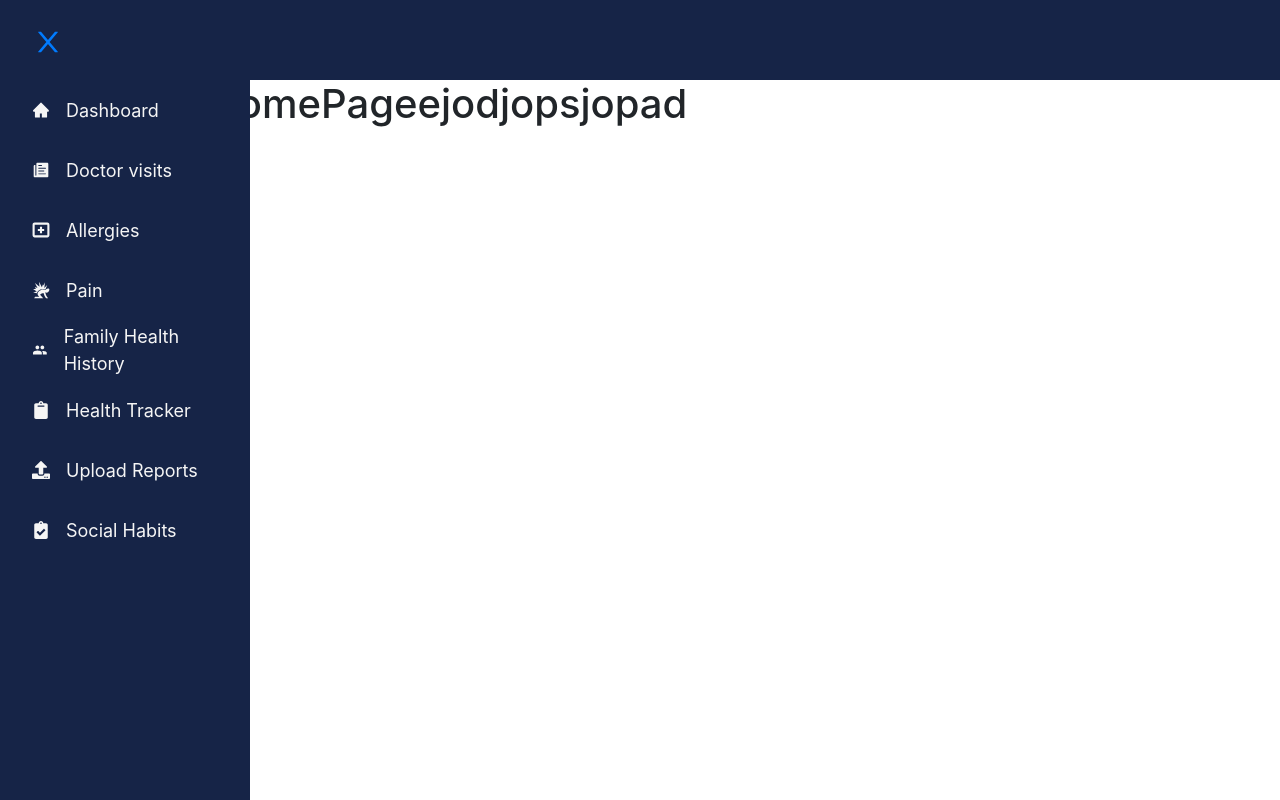
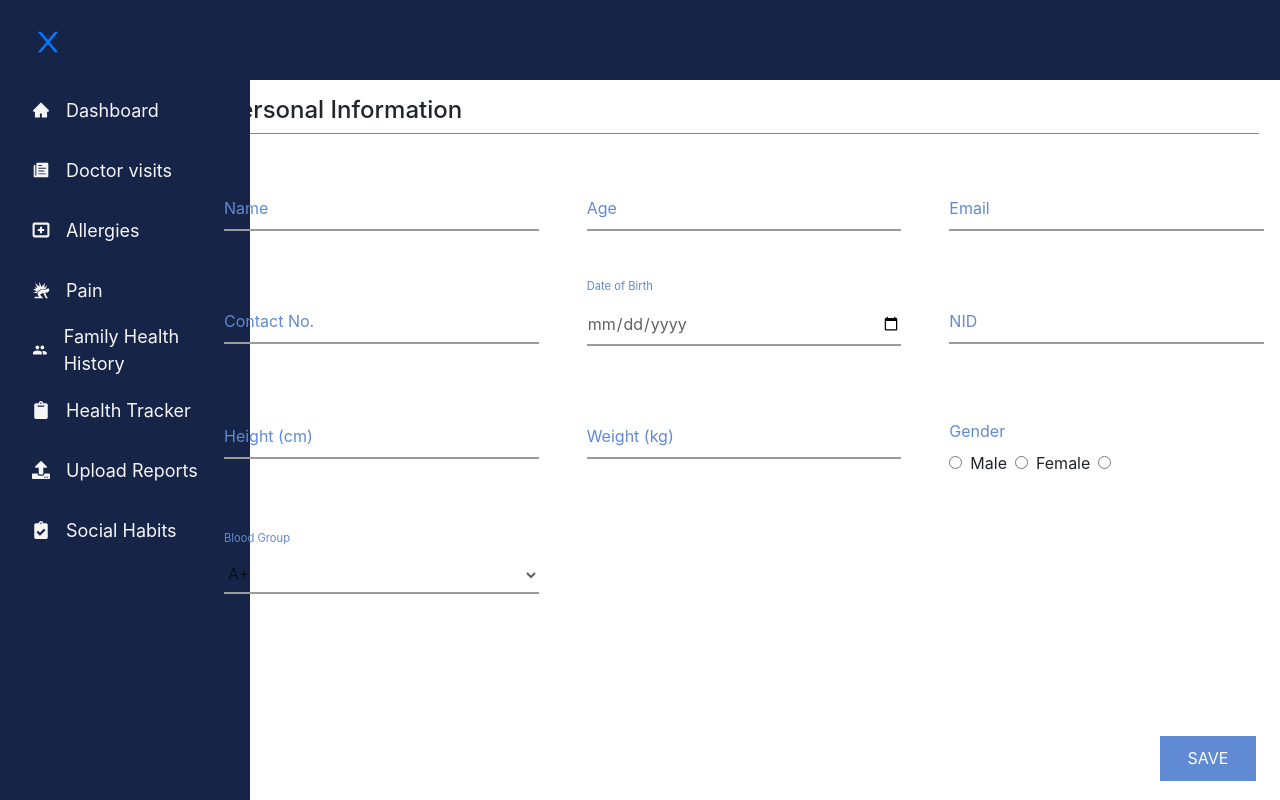
Before and after one commit to hafizsheetab/HealthDiary, a React (Create React App) app in the folder healthdiary/: page / in a window 1280 px wide. Built offline with nearby package versions, Linux system fonts and the light colour scheme.

Commit message:
one page done

```diff
--- a/healthdiary/src/components/Dashboard/Patient_Dashboard/Navbar.js
+++ b/healthdiary/src/components/Dashboard/Patient_Dashboard/Navbar.js
@@ -3,7 +3,7 @@ import { IconContext } from 'react-icons';
 import * as AiIcons from 'react-icons/ai';
 import * as FaIcons from 'react-icons/fa';
 import { Link } from 'react-router-dom';
-import './Navbar.css';
+import '../style/Navbar.css';
 import { SidebarData } from './SidebarData';
 
 function Navbar() {
--- a/healthdiary/src/components/Dashboard/Patient_Dashboard/Pages/Dashboard.js
+++ b/healthdiary/src/components/Dashboard/Patient_Dashboard/Pages/Dashboard.js
@@ -1,9 +1,58 @@
 import React from 'react';
+import '../../style/patientDashboardStyle.css';
 
 function Dashboard() {
+  const content = [
+    { f_type: "text", f_place: "Name", f_value: 'name',s_type: "number", s_place: "Age", s_value: 'age' },
+    { f_type: "email", f_place: "Email", f_value: 'e', s_type: "input", s_place: "Contact No.", s_value: 'contact' },
+    { f_type: "date", f_place: "Date of Birth", f_value: 'dob', s_type: "input", s_place: "NID", s_value: 'nid' },
+    {f_type:"number",f_place:"Height (cm)",f_value:'height',s_type:"number",s_place:"Weight (kg)",s_value:'weight'},
+  ]
+
   return (
-    <div className='home marginOut'>
-      <h1>HomePageejodjopsjopad</h1>
+    <div className="dashboard marginOut">
+      <h4>Personal Information</h4>
+      <form className='home' method="POST">
+        {content.map(con =>
+        (
+         <>
+          <div class="form__group field">
+            <input type={con.f_type} className="form__field" placeholder={con.f_place} name={con.f_value} id={con.f_value} />
+              <label for={con.f_value} className="form__label">{con.f_place}</label>
+          </div>
+          <div class="form__group field">
+            <input type={con.s_type} className="form__field" placeholder={con.s_place} name={con.s_value} id={con.s_value} />
+            <label for={con.s_value} className="form__label">{con.s_place}</label>
+          </div>
+         </>
+        ))}
+        <div className="form__group field">
+          <div className="radio_data"> Gender</div>
+
+            <input className="radio_btn radio_btn_first" type="radio" id="male" name="gender" value="male"  />
+            <label for="male">Male</label>
+
+            <input className="radio_btn" type="radio" id="female" name="gender" value="female"  />
+            <label for="female">Female</label>
+
+            <input className="radio_btn" type="radio" id="other" name="gender" value="other"  />
+
+          </div>
+            <div className="form__group field">
+             <label className="form__label" for="cars">Blood Group</label>
+              <select name="blood" id="blood" className="form__field">
+                <option value="A_pos">A+</option>
+                <option value="A_neg">A-</option>
+                <option value="B_pos">B+</option>
+                <option value="B_neg">B-</option>
+                <option value="O_pos">O+</option>
+                <option value="O_pos">O-</option>
+                <option value="AB_pos">AB+</option>
+                <option value="AB_pos">AB-</option>
+              </select>
+            </div>
+      </form>
+      <button className='button dashboard_button' >Save</button>
     </div>
   );
 }
--- /dev/null
+++ b/healthdiary/src/components/Dashboard/style/patientDashboardStyle.css
@@ -0,0 +1,111 @@
+.home {
+  /* background-color: skyblue; */
+  /* height: auto;
+  width: auto; */
+  margin-right: 1rem;
+  display: grid;
+  grid-template-columns: auto auto auto;
+  /* align-items: stretch; */
+  grid-gap: 3rem;
+}
+
+h4 {
+  margin-bottom: 2rem;
+  padding-bottom: 0.5rem;
+  border-bottom: 1px solid var(--color-primary-light);
+  width: 98%;
+}
+
+.dashboard {
+  margin-top: 1rem;
+  margin-left: 14rem;
+}
+
+.form__group {
+  position: relative;
+  padding: 15px 0 0;
+  margin-top: 10px;
+  /* width: 40%; */
+}
+
+.form__field {
+  font-family: inherit;
+  width: 100%;
+  border: 0;
+  border-bottom: 2px solid #9b9b9b;
+  outline: 0;
+  font-size: 1rem;
+  color: rgba(0, 0, 0, 0.623);
+  padding: 7px 0;
+  background: transparent;
+  transition: border-color 0.2s;
+}
+.form__field::placeholder {
+  color: transparent;
+}
+.form__field:placeholder-shown ~ .form__label {
+  font-size: 1rem;
+  cursor: text;
+  top: 20px;
+}
+
+.form__label {
+  position: absolute;
+  top: -0.7rem;
+  display: block;
+  transition: 0.2s;
+  font-size: 0.7rem;
+  color: var(--color-primary);
+}
+
+.form__field:focus {
+  padding-bottom: 6px;
+  font-weight: 400;
+  border-width: 3px;
+  border-image: linear-gradient(
+    90deg,
+    rgba(2, 0, 36, 1) 0%,
+    rgba(96, 138, 212, 1) 35%,
+    rgba(0, 212, 255, 1) 100%
+  );
+  border-image-slice: 1;
+}
+.form__field:focus ~ .form__label {
+  position: absolute;
+  top: -0.5rem;
+  display: block;
+  transition: 0.2s;
+  font-size: 1rem;
+  color: var(--color-primary);
+  font-weight: 700;
+}
+
+/* reset input */
+.form__field:required,
+.form__field:invalid {
+  box-shadow: none;
+}
+
+.radio_data {
+  margin-bottom: 0.5rem;
+  font-size: 1rem;
+  color: var(--color-primary);
+}
+.radio_btn {
+  margin: 0 0.5rem;
+  font-size: 1.1rem;
+}
+.radio_btn_first {
+  margin-left: 0rem;
+}
+
+.dashboard_button {
+  color: #fff;
+  background-color: var(--color-primary);
+  margin-top: 2rem;
+  font-size: 1rem;
+  position: absolute;
+  bottom: 1.2rem;
+  right: 0.5rem;
+  border: 1px sole var(--color-primary);
+}
```
Also changed, not shown: healthdiary/src/components/Dashboard/style/Navbar.css (renamed from healthdiary/src/components/Dashboard/Patient_Dashboard/Navbar.css).
